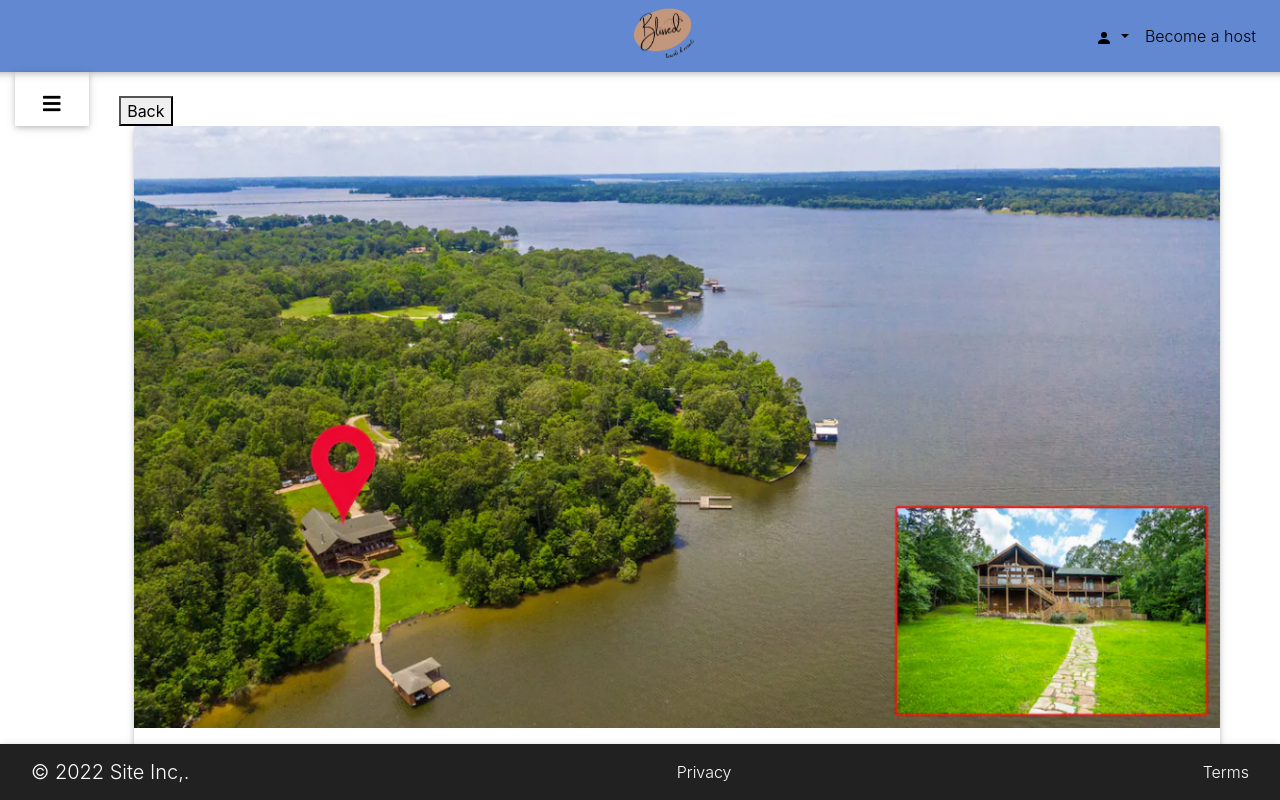
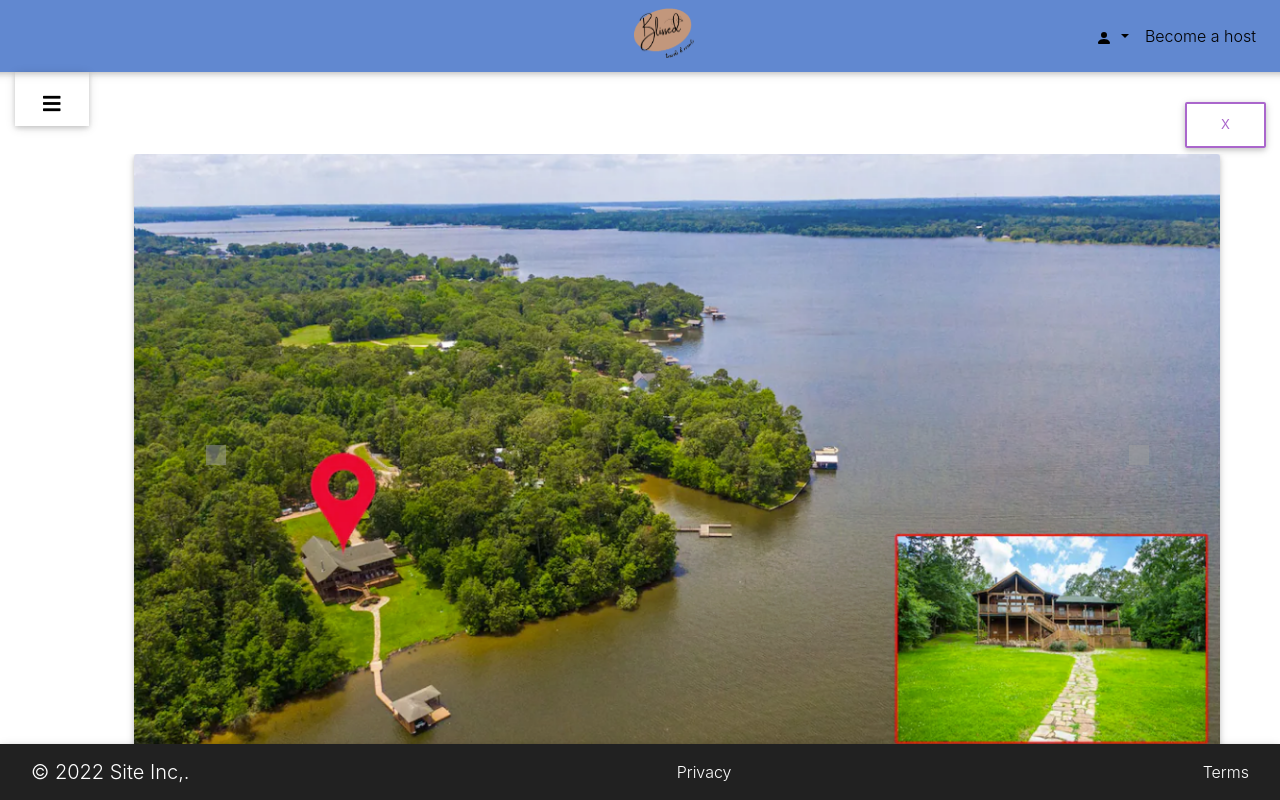
Before and after one commit to HimasriT/React_airbnb, a React (Create React App) app in the folder my-app/: page / in a window 1280 px wide. Both pictures are taken after a click on the picture 258 px from the left and 218 px from the top of the page. Shown: the top 800 px of the page. Built offline with nearby package versions, Linux system fonts and the light colour scheme; grey boxes are pictures that could not be loaded.

Commit message:
carousel changes

```diff
--- a/my-app/public/index.html
+++ b/my-app/public/index.html
@@ -102,11 +102,13 @@
     <div class="row" id="footer">
         <nav class="navbar navbar-dark bg-dark fixed-bottom">
             <div class="container-fluid">
-                <a class="navbar-brand" href="#">© 2022 Site Inc,.</a>
-                <a class="linkHover" href="#">Privacy </a>
-                <a class="linkHover" href="#">Terms</a>
+                <a class="navbar-brand" href="index.html">© 2022 Site Inc,.</a>
+                <a class="linkHover" href="index.html">Privacy </a>
+                <a class="linkHover" href="index.html">Terms</a>
             </div>
+
         </nav>
     </div>
 </body>
+
 </html>
--- a/my-app/public/properties.json
+++ b/my-app/public/properties.json
@@ -2,6 +2,7 @@
   {
     "id" : "1",
     "path": "property-1.png",
+    "path2": "property-2.png",
     "place": "Austin, Texas",
     "ratings": "4.8",
     "host": "Hosted by Ray",
@@ -16,6 +17,7 @@
   {
     "id" : "2",
     "path": "property-2.png",
+    "path2": "2.jpg",
     "place": "Leander, Texas",
     "ratings": "4.9",
     "host": "Hosted by Stephanie",
@@ -30,6 +32,7 @@
   {
     "id" : "3",
     "path": "property-3.png",
+    "path2": "3.jpg",
     "place": "Spring, Texas",
     "ratings": "4.6",
     "host": "Hosted by Brandy",
@@ -44,6 +47,7 @@
   {
     "id" : "4",
     "path": "property-4.png",
+    "path2": "4.jpg",
     "place": "Houston, Texas",
     "ratings": "5.0",
     "host": "Hosted by Ram",
@@ -58,6 +62,7 @@
   {
     "id" : "5",
     "path": "property-2.png",
+    "path2": "5.jpg",
     "place": "Dallas, Texas",
     "ratings": "4.8",
     "host": "Hosted by Ray",
@@ -72,6 +77,7 @@
   {
     "id" : "6",
     "path": "2.jpg",
+    "path2": "property-1.png",
     "place": "Irving, Texas",
     "ratings": "4.9",
     "host": "Hosted by Stephanie",
@@ -86,6 +92,7 @@
   {
     "id" : "7",
     "path": "5.jpg",
+    "path2": "property-2.png",
     "place": "Denton, Texas",
     "ratings": "4.6",
     "host": "Hosted by Brandy",
@@ -100,6 +107,7 @@
   {
     "id" : "8",
     "path": "4.jpg",
+    "path2": "property-3.png",
     "place": "Plano, Texas",
     "ratings": "5.0",
     "host": "Hosted by Ram",
--- a/my-app/src/components/Properties_listing.js
+++ b/my-app/src/components/Properties_listing.js
@@ -25,8 +25,8 @@ function LayoutComponent() {
         return (
             <div>
                 <br />
-                <a href = "index.html">
-                <button>Back</button>
+                <a href="index.html">
+                    <button type="button" class="btn btn-outline-secondary" style={{ marginLeft: 95.5 + '%' }}>X</button>
                 </a>
 
                 <div class="container overflow-hidden">
@@ -41,18 +41,18 @@ function LayoutComponent() {
     else {
         return (
             <div>
-                <br/>
+                <br />
                 <SearchBar
                     filterText={filterText}
                     onFilterTextChange={setFilterText} />
-                <br/>
+                <br />
                 <div class="container overflow-hidden">
                     <Properties
                         filterText={filterText}
                         property={property}
                         linkClicked={linkClicked}
                         onlinkClicked={setClicked}
-                         />
+                    />
                 </div>
             </div>
         );
@@ -70,14 +70,22 @@ function Slide({ property, linkClicked }) {
     return (
         rows.map((p) => (
             <div class="card" id={p.id} style={{ marginBottom: 5 + 'em', minHeight: 24 + 'em' }} >
-                <div id="carouselExampleSlidesOnly" class="carousel slide" data-ride="carousel" >
+                <div id="carouselExampleSlides" class="carousel slide" data-ride="carousel" >
                     <div class="carousel-inner">
                         <div class="carousel-item active">
-                            <img class="card-img-top d-block w-100" src={p.path} alt="Card image cap" />
+                            <img class="card-img-top d-block w-100" src={p.path} alt="First slide" />
                         </div>
                         <div class="carousel-item">
-                            <img class="d-block w-100" src="property-1.1.png" alt="Second slide" />
+                            <img class="d-block w-100" src={p.path2} alt="Second slide" />
                         </div>
+                        <button class="carousel-control-prev" type="button" data-bs-target="#carouselExampleSlides" data-bs-slide="prev">
+                            <span class="carousel-control-prev-icon" aria-hidden="true"></span>
+                            <span class="visually-hidden"></span>
+                        </button>
+                        <button class="carousel-control-next" type="button" data-bs-target="#carouselExampleSlides" data-bs-slide="next">
+                            <span class="carousel-control-next-icon" aria-hidden="true"></span>
+                            <span class="visually-hidden"></span>
+                        </button>
                     </div>
                 </div>
                 <div class="card-body">
@@ -133,7 +141,7 @@ function SearchBar({ filterText, onFilterTextChange }) {
 function Properties({ property, filterText, linkClicked, onlinkClicked }) {
     var val = filterText;
     var rows = [];
-  //  buttonClicked(false);
+    //  buttonClicked(false);
     property.forEach((video) => {
         if (
             video.place.toLowerCase().indexOf(
@@ -153,10 +161,10 @@ function Properties({ property, filterText, linkClicked, onlinkClicked }) {
                             <div id="carouselExampleSlidesOnly" class="carousel slide" data-ride="carousel" >
                                 <div class="carousel-inner">
                                     <div class="carousel-item active">
-                                        <img class="card-img-top d-block w-100" id={p.id} src={p.path} alt="Card image cap" onClick={(e) => onlinkClicked(e.target.id)} />
+                                        <img class="card-img-top d-block w-100" id={p.id} src={p.path} alt="First slide" onClick={(e) => onlinkClicked(e.target.id)} />
                                     </div>
                                     <div class="carousel-item">
-                                        <img class="d-block w-100" src="property-1.1.png" alt="Second slide" />
+                                        <img class="card-img-top d-block w-100" src={p.path2} alt="Second slide" />
                                     </div>
                                 </div>
                             </div>
--- a/my-app/src/index.css
+++ b/my-app/src/index.css
@@ -165,7 +165,8 @@ picture {
   padding-left: 80%;
 }
 
-.backButton, .backButton:active {
+.backButton,
+.backButton:active {
   margin-left: 95%;
   text-decoration: none;
   color: #17a2b8;
@@ -176,3 +177,9 @@ picture {
   text-decoration: underline;
   color: black;
 }
+
+.carousel-control-prev,
+.carousel-control-next {
+  background: transparent;
+  border: none;
+}
```
